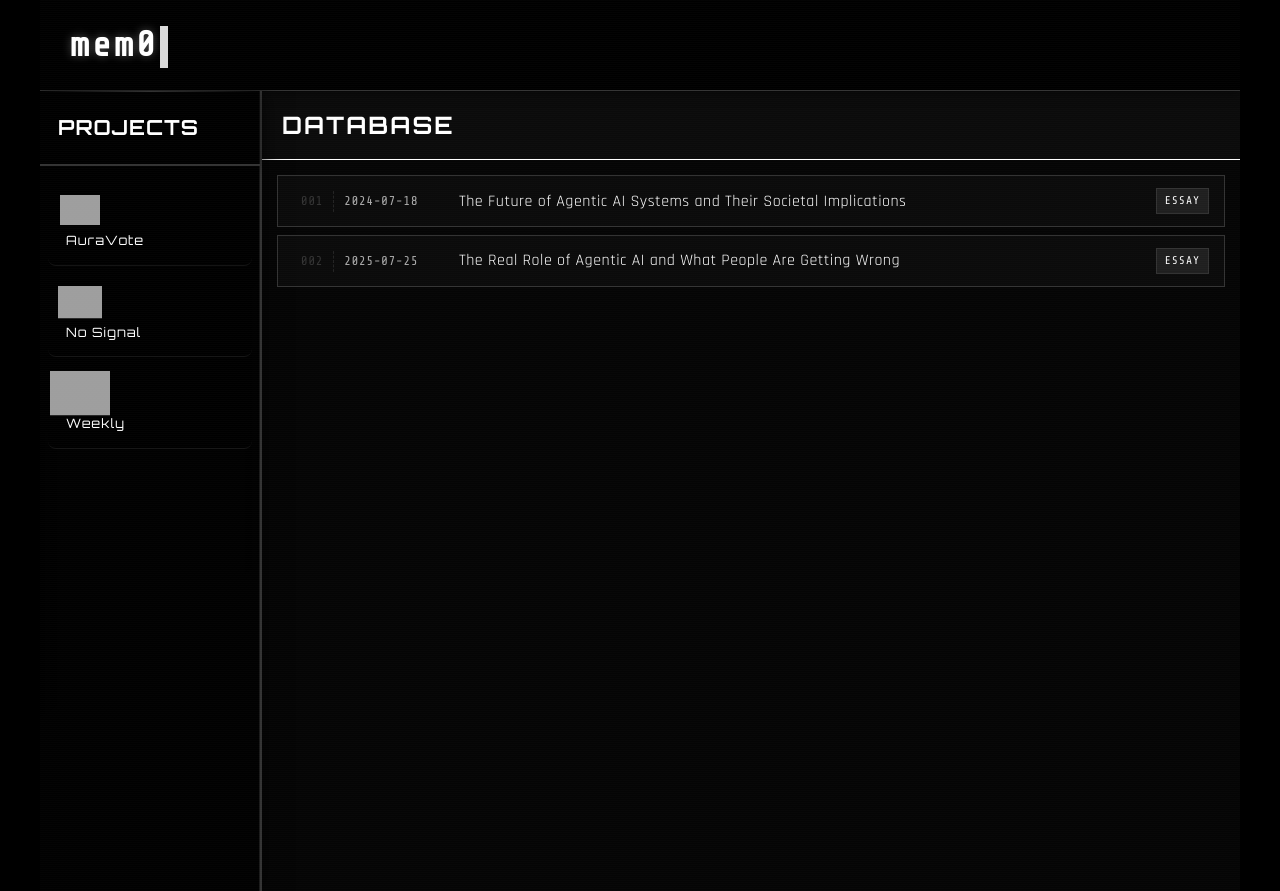
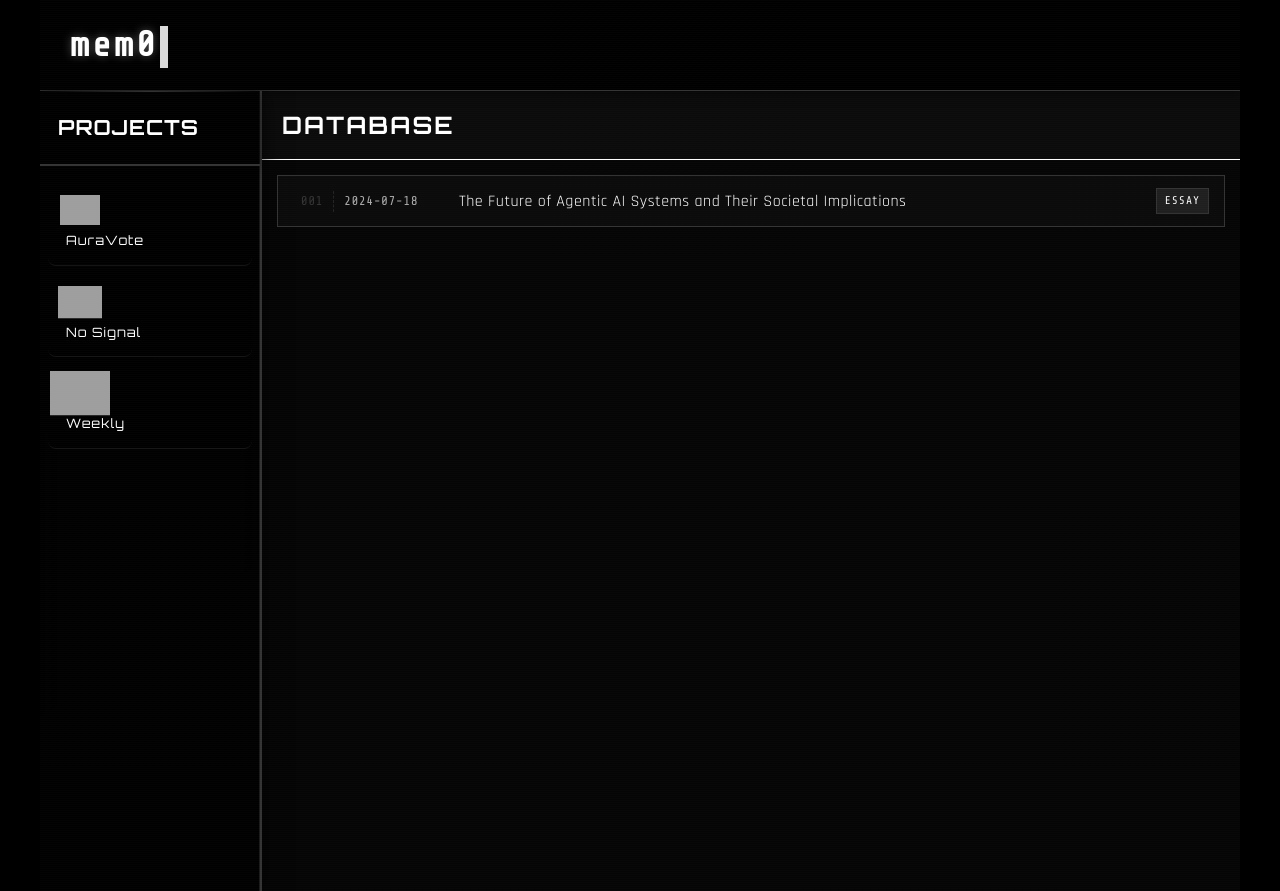
Before and after one commit to mem0cypher/Mem0, a React (Create React App) app: page / in a window 1280 px wide. Built offline with nearby package versions, Linux system fonts and the light colour scheme; grey boxes are pictures that could not be loaded.

Commit message:
Remove_database_entry_2

```diff
--- a/src/data.js
+++ b/src/data.js
@@ -38,38 +38,5 @@ We are approaching a world where humans no longer perform the bulk of labor, but
 If approached with foresight and care, the rise of agentic AI could mark not the end of meaningful work, but the beginning of a more liberated, creative, and equitable future. We must prepare ourselves, culturally and structurally, to steward this transformation.
 
 The question isn't if agentic AI will change our lives. It's whether we're actually ready for it.`
-  },
-  {
-    id: 2,
-        title: 'The Real Role of Agentic AI and What People Are Getting Wrong',
-    type: 'Essay',
-    date: '2025-07-25',
-    content: `There's been a lot of confusion lately around what vibe coding actually is. I've been seeing people throwing this term around like it means you're just casually coding with the help of an AI or that somehow using ChatGPT or Claude makes you a developer. The truth is most people don't understand what this technology actually is or what it's becoming.
-
-I didn't get into this space trying to become some expert or programmer. I just started learning the basics of LLMs and agentic systems. That's it. Now after spending 5 to 6 months working hands-on with these tools testing out the newest models and building with them every day I've realized it's not even about programming. It's more like managing these systems. It's about building workflows and understanding how these systems make decisions and carry out goals. And right now a lot of people are doing it wrong.
-
-Let's be honest. There are people running around thinking that just because they can use ChatGPT or some automated system that they're now a vibe coder or even a threat to traditional programmers. But here's the truth. I haven't met a single person using this tech who seriously thinks they're going to take all the dev jobs. Most of them aren't trying to go to school for computer science. They're not trying to become software engineers. They just want to use the tools to build something or automate something in their life. That's what vibe coding is. It's about exploring the space of possibility with AI as your co-pilot.
-
-And that's the thing people don't get. These agentic systems aren't about replacing developers. They're about building new types of relationships with machines. Right now systems like Claude and GPT are really good co-partners. They help automate small things. They can act on goals. They can plan steps. But managing them still takes human oversight.
-
-But we won't be managing them forever. As these systems become more general and more powerful they'll start creating their own goals. Their own priorities. And at that point they won't need us in the loop. We're talking about systems that will not only automate tasks but begin to act as autonomous agents in the real world. And honestly we don't even know what that's going to look like.
-
-I talk more about that in my other paper titled <a href="/data/1" style="background: rgba(0, 255, 127, 0.1); border: 1px solid rgba(0, 255, 127, 0.3); padding: 2px 6px; border-radius: 4px; color: #00ff7f; text-decoration: none; transition: all 0.2s ease;" onmouseover="this.style.background='rgba(0, 255, 127, 0.2)'" onmouseout="this.style.background='rgba(0, 255, 127, 0.1)'">The Future of Agentic AI Systems and Their Societal Implications</a>. I explain how these systems will shift from assistants to entities with their own roles in society. And how people aren't ready for what that means.
-
-Here's what people are missing. These systems are already copyable. And instructors are all we really need right now. Once that process becomes smooth once you can spin up agents and teach them anything using simple tools it's game over. Especially with government bills like Accelerating Federal Permitting of Data Center Infrastructure which will speed up the building of data centers that fuel these AI systems. That's the reality. We are deep in the AI race now.
-
-People are distracted. Scrolling. Judging. Thinking it's still about hard work. But they're going to get hit with a rude awakening when this tech really kicks in and starts wiping out jobs. I'm not saying that to be dramatic. It's just real.
-
-Jobs that define people's lives like office jobs admin roles anything that involves sitting at a desk following rules checking boxes and responding to emails those are the first to go. They've been outdated since the 90s. Blue collar jobs will stick around longer. But the idea of a career path or full time employment as your identity is going to collapse. That's why making your money work for you instead of working for money is so important right now. You need to be ahead of the curve. You need to be investing and building before it's too late.
-
-There are two types of people. The ones who work for their money. And the ones who make their money work for them. I know people who do both. Hard workers. Smart thinkers. People who aren't dumb enough to rely on a company to keep them alive. They take control. Even if it's messy. Even if they fail. They move forward.
-
-Because if you don't have control over your time you don't have control over your life. And that's why I'm excited about this tech. Not because I want to become a programmer. But because I want my time back. I want to use this tech to actually live better. Be more productive. Improve my quality of life.
-
-But to do that you have to drop the ego. You have to stop being bitter or skeptical. You have to let go of the old way of thinking. The truth is most people never even ask why they do what they do. They just follow instructions. Work to survive. But once you take away the reason to survive once survival is automated then what.
-
-That's going to be a scary day for most people. But not for me. I know where I stand. I know how to use this tech for myself. And I know there are opportunities ahead that we can't even imagine yet.
-
-If you can let go of your job title your role your identity if you can detach from all that and focus on meaning and purpose instead this shift won't be as hard. You'll start to realize that everything you were dealing with before this moment was the past. And the past doesn't matter anymore.`
   }
 ];
```
